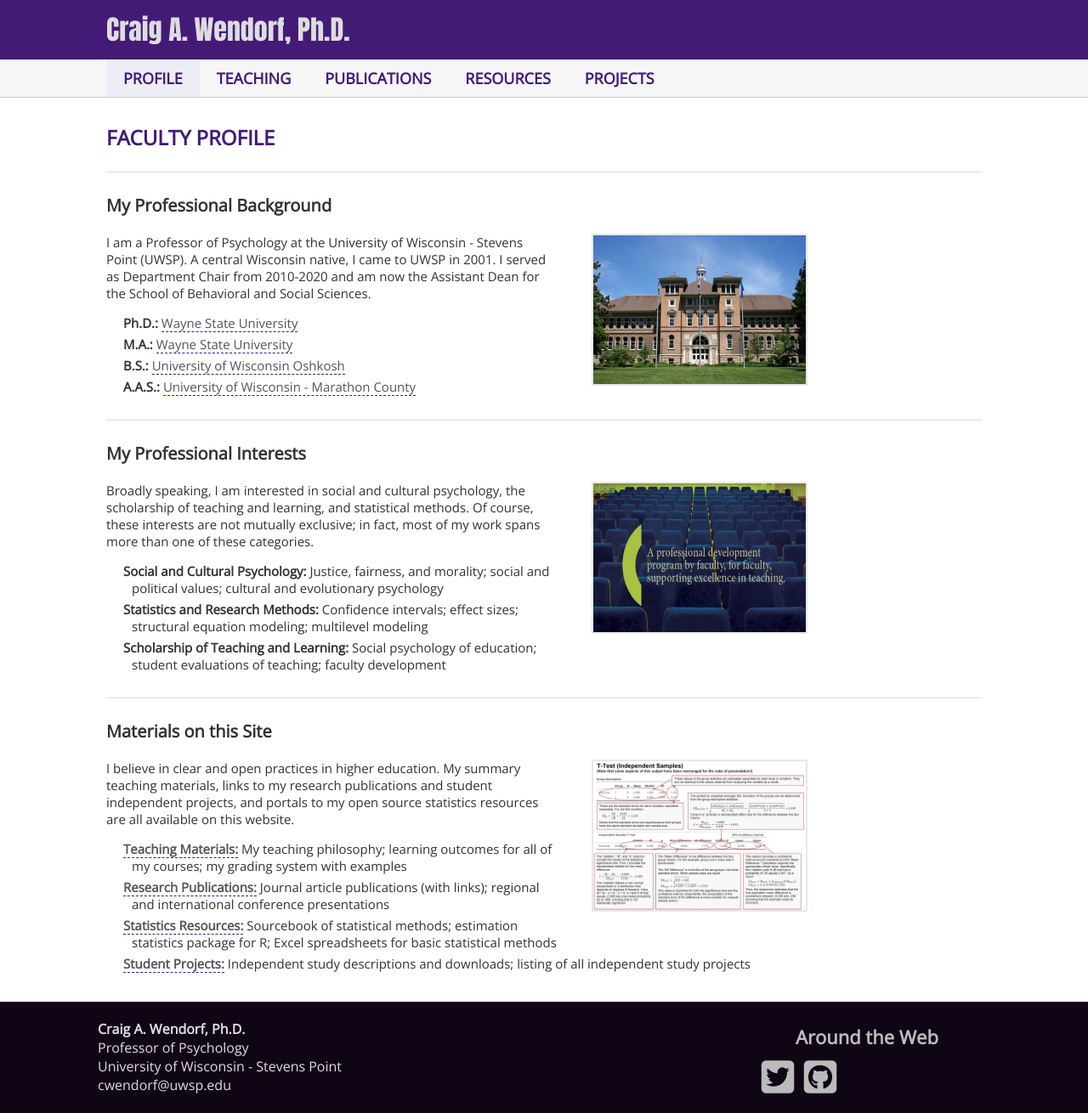
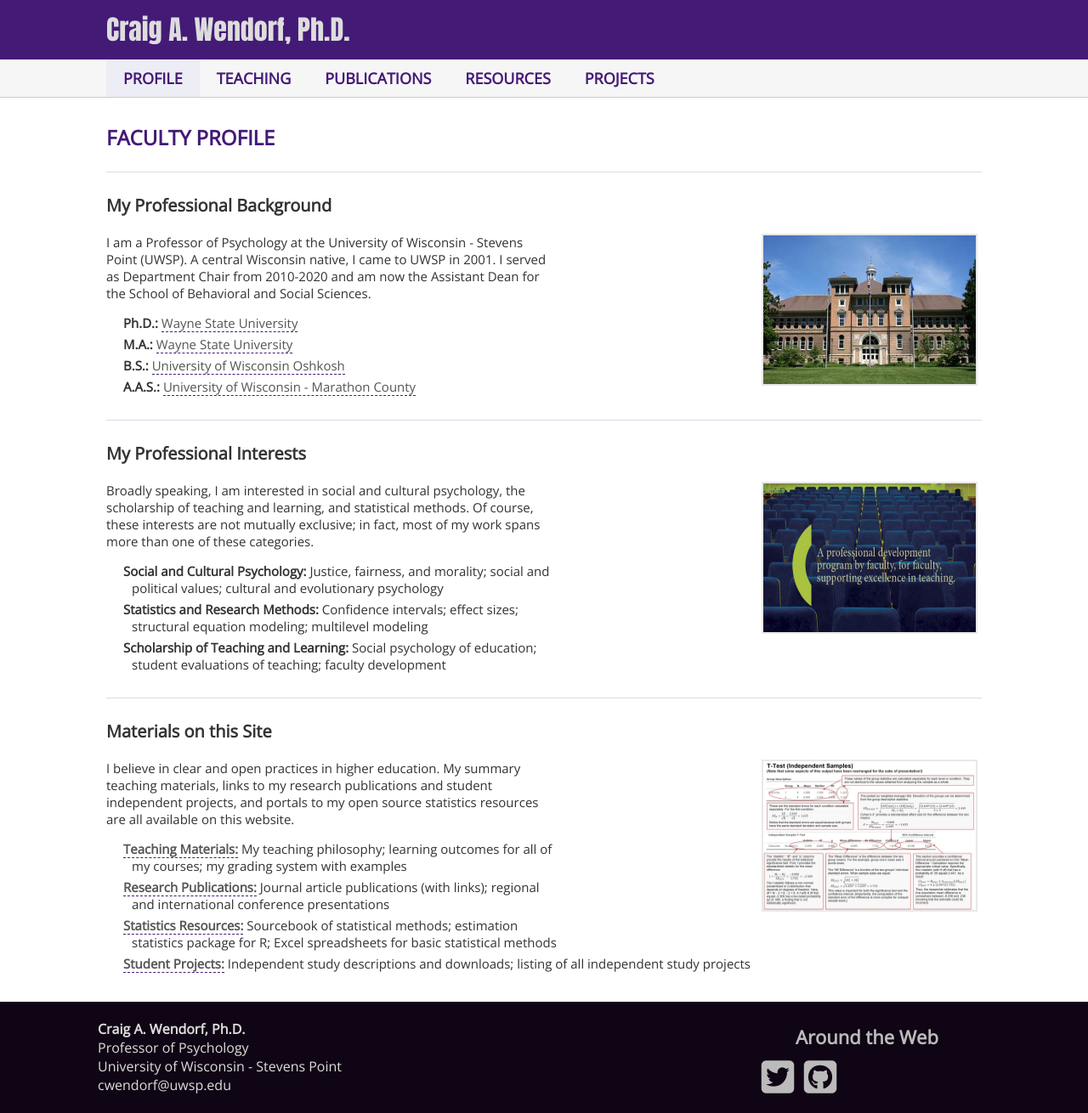
Before and after one commit to cwendorf/cwendorf.github.io, a Jekyll site: the page index.htm, which Jekyll copies as it is, in a window 1280 px wide. Shown: the whole page at 85% size. Built offline with Jekyll 4.4.1, drawn with Linux system fonts in a browser that asks for light colours; nearby versions of some CDN libraries; a style sheet for code colours, icons or effects is not loaded.

Commit message:
Update wide.css

```diff
--- a/assets/wide.css
+++ b/assets/wide.css
@@ -26,9 +26,9 @@
 #MainContent H2 {padding: 25px 10px 5px 10px; margin: 25px 0px 15px 0px;}
 
 #MainContent .post:before {content: ''; float: right; display: block; width: 250px; height: 175px; margin: 0px 15px 45px 45px;}
-#MainContent .post {position: relative; margin-right: 200px;}
+#MainContent .post {position: relative; padding-right: 200px; }
 
-#MainContent .icon {position: absolute; top: 0; right: 0;  }
+#MainContent .icon {position: absolute; top: 0; right: 0; }
 #MainContent .icon IMG {width: 250px; height: 175px; margin: 0px 15px 25px 25px;}
 
 .Media {margin: 0px 4px; }
```
